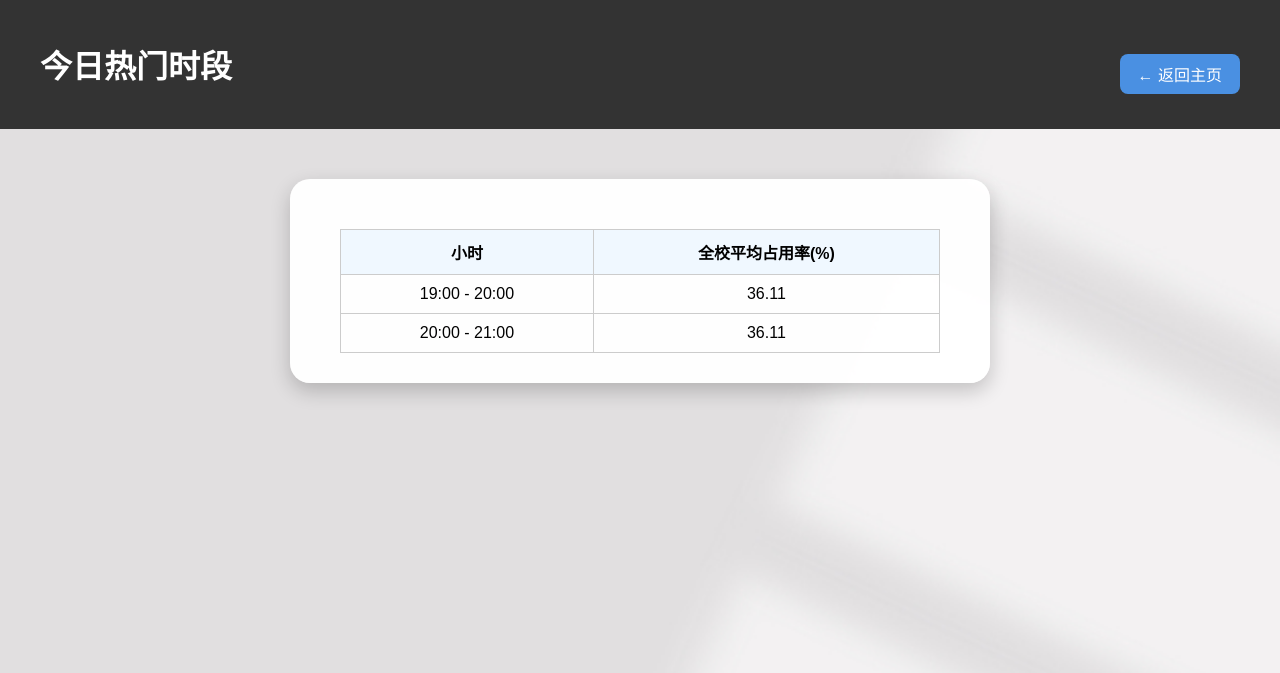
After one commit to ruiyan-D/LibIE_SmartSeatSystem, a Flask app: page /hot_time_today.html in a window 1280 px wide. The commit adds this page. Shown: the top 673 px of the page. Run offline with Flask 3, Linux system fonts and the light colour scheme.

Commit message:
add the sorting function

```diff
--- a/app.py
+++ b/app.py
@@ -2,14 +2,21 @@ from flask import Flask, render_template, jsonify, request
 import json
 import threading
 import time
+import csv
+from datetime import datetime, timedelta
 
 app = Flask(__name__)
 
 seat_status = {}
 data_lock = threading.Lock()
 
+# ========== 热门分析缓存与定时任务 ==========
+hot_area_today_cache = []  # [{camera_id, avg_occupancy}]
+hot_time_today_cache = []  # [{hour, avg_occupancy}]
+cache_lock = threading.Lock()
+CACHE_UPDATE_INTERVAL = 600  # 秒
 
-
+OCCUPANCY_LOG_FILE = 'occupancy_log.csv'
 
 def update_seat_status():
     global seat_status
@@ -26,9 +33,54 @@ def update_seat_status():
             print("读取 seat_status.json 出错:", e)
         time.sleep(0.1)
 
+def analyze_hot_area_and_time():
+    """
+    分析今日热门教室和热门时段，缓存结果。
+    """
+    today = datetime.now().date()
+    area_stats = {}  # camera_id -> [占用率, ...]
+    time_stats = {}  # hour(int) -> [占用率, ...]
+    try:
+        with open(OCCUPANCY_LOG_FILE, 'r', encoding='utf-8') as f:
+            reader = csv.DictReader(f)
+            for row in reader:
+                # 解析时间
+                ts = datetime.strptime(row['timestamp'], '%Y-%m-%d %H:%M:%S')
+                if ts.date() != today:
+                    continue
+                camera_id = row['camera_id']
+                occ_rate = float(row['occupancy_rate_percent'])
+                hour = ts.hour
+                # 教室统计
+                area_stats.setdefault(camera_id, []).append(occ_rate)
+                # 时段统计
+                time_stats.setdefault(hour, []).append(occ_rate)
+        # 计算教室平均占用率
+        area_result = [
+            {"camera_id": cid, "avg_occupancy": round(sum(rates)/len(rates), 2)}
+            for cid, rates in area_stats.items()
+        ]
+        area_result.sort(key=lambda x: x['avg_occupancy'], reverse=True)
+        # 计算每小时全校平均占用率
+        time_result = [
+            {"hour": h, "avg_occupancy": round(sum(rates)/len(rates), 2)}
+            for h, rates in time_stats.items()
+        ]
+        time_result.sort(key=lambda x: x['avg_occupancy'], reverse=True)
+        with cache_lock:
+            global hot_area_today_cache, hot_time_today_cache
+            hot_area_today_cache = area_result
+            hot_time_today_cache = time_result
+    except Exception as e:
+        print("分析热门教室/时段出错:", e)
+
+def hot_analysis_worker():
+    while True:
+        analyze_hot_area_and_time()
+        time.sleep(CACHE_UPDATE_INTERVAL)
 
 threading.Thread(target=update_seat_status, daemon=True).start()
-
+threading.Thread(target=hot_analysis_worker, daemon=True).start()
 
 @app.route('/')
 def index():
@@ -76,6 +128,31 @@ def hot_times(room_id):
     ]
     return render_template("times.html", room_id=room_id, heat_colors=heat_colors)
 
+@app.route('/api/hot_area_today')
+def api_hot_area_today():
+    with cache_lock:
+        return jsonify(hot_area_today_cache)
+
+@app.route('/api/hot_time_today')
+def api_hot_time_today():
+    with cache_lock:
+        return jsonify(hot_time_today_cache)
+
+@app.route('/hot_area_today.html')
+def hot_area_today_page():
+    return render_template('hot_area_today.html')
+
+@app.route('/hot_time_today.html')
+def hot_time_today_page():
+    return render_template('hot_time_today.html')
+
+@app.route('/api/clear_hot_cache', methods=['POST'])
+def clear_hot_cache():
+    with cache_lock:
+        global hot_area_today_cache, hot_time_today_cache
+        hot_area_today_cache = []
+        hot_time_today_cache = []
+    return jsonify({'status': 'ok', 'msg': '缓存已清空'})
 
 if __name__ == '__main__':
     app.run(debug=True, port=5000)
--- /dev/null
+++ b/classroom_seat_counts.json
@@ -0,0 +1,3 @@
+{
+    "camera_0": 9
+}
--- /dev/null
+++ b/occupancy_log.csv
@@ -0,0 +1,13 @@
+timestamp,camera_id,total_seats,occupied,item_only,empty,occupancy_rate_percent
+2025-07-02 19:56:07,camera_0,6,0,4,2,0.00
+2025-07-02 19:56:07,camera_1,3,1,2,0,33.33
+2025-07-02 19:56:07,camera_2,4,3,0,1,75.00
+2025-07-02 20:06:07,camera_0,6,0,4,2,0.00
+2025-07-02 20:06:07,camera_1,3,1,2,0,33.33
+2025-07-02 20:06:07,camera_2,4,3,0,1,75.00
+2025-07-02 20:16:07,camera_0,6,0,4,2,0.00
+2025-07-02 20:16:07,camera_1,3,1,2,0,33.33
+2025-07-02 20:16:07,camera_2,4,3,0,1,75.00
+2025-07-02 20:26:07,camera_0,6,0,4,2,0.00
+2025-07-02 20:26:07,camera_1,3,1,2,0,33.33
+2025-07-02 20:26:07,camera_2,4,3,0,1,75.00
--- /dev/null
+++ b/templates/hot_time_today.html
@@ -0,0 +1,42 @@
+<!DOCTYPE html>
+<html lang="zh">
+<head>
+  <meta charset="UTF-8" />
+  <title>今日热门时段</title>
+  <link rel="stylesheet" href="{{ url_for('static', filename='css/style.css') }}">
+  <style>
+    .hot-table { width: 100%; border-collapse: collapse; margin-top: 20px; }
+    .hot-table th, .hot-table td { border: 1px solid #ccc; padding: 10px; text-align: center; }
+    .hot-table th { background: #f0f8ff; }
+    .back-btn { margin-top: 20px; background: #4a90e2; color: white; padding: 8px 18px; border-radius: 8px; text-decoration: none; font-size: 16px; }
+    .back-btn:hover { background: #357ab7; }
+  </style>
+</head>
+<body>
+  <div class="header">
+    <h1>今日热门时段</h1>
+    <a href="/" class="back-btn">← 返回主页</a>
+  </div>
+  <main class="main">
+    <div class="card">
+      <table class="hot-table" id="hot-time-table">
+        <thead>
+          <tr><th>小时</th><th>全校平均占用率(%)</th></tr>
+        </thead>
+        <tbody></tbody>
+      </table>
+    </div>
+  </main>
+  <script>
+    fetch('/api/hot_time_today').then(res=>res.json()).then(data=>{
+      const tbody = document.querySelector('#hot-time-table tbody');
+      tbody.innerHTML = '';
+      data.forEach(item => {
+        const tr = document.createElement('tr');
+        tr.innerHTML = `<td>${item.hour}:00 - ${item.hour+1}:00</td><td>${item.avg_occupancy}</td>`;
+        tbody.appendChild(tr);
+      });
+    });
+  </script>
+</body>
+</html>
--- a/templates/index.html
+++ b/templates/index.html
@@ -19,7 +19,7 @@
             <div class="dropdown-item submenu">
               🔥 热门区域 ▶
               <div class="submenu-content">
-                <div onclick="selectPriority('hot_area_today')">📊 今日</div>
+                <div onclick="window.location.href='hot_area_today.html'">📊 今日</div>
                 <div onclick="selectPriority('hot_area_week')">🗓️ 历史1周</div>
                 <div onclick="selectPriority('hot_area_month')">📆 历史1月</div>
               </div>
@@ -27,7 +27,7 @@
             <div class="dropdown-item submenu">
               ⏰ 热门时段 ▶
               <div class="submenu-content">
-                <div onclick="selectPriority('hot_time_week')">🗓️ 历史1周</div>
+                <div onclick="window.location.href='hot_time_today.html'">🗓️ 历史1天</div>
                 <div onclick="selectPriority('hot_time_month')">📆 历史1月</div>
               </div>
             </div>
```
Also changed, not shown: templates/hot_area_today.html (added, +42 -0 lines).
